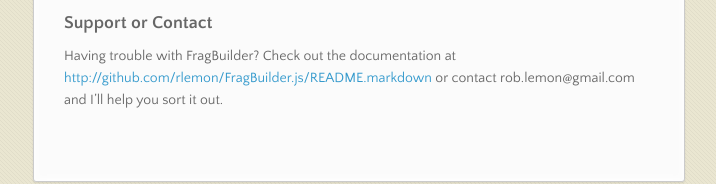
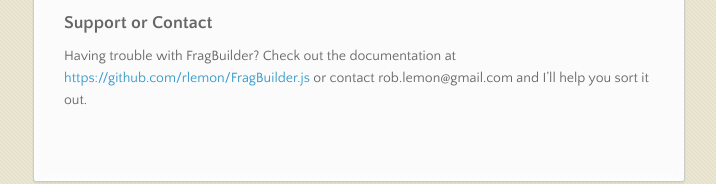
Before and after one commit to didxga/FragBuilder.js, a plain HTML site: page index.html in a window 1280 px wide. Shown: the part 1640-1824 px from the top of the page, without its empty margins (282-998 px from the left). Drawn offline with nearby package versions, Linux system fonts and the light colour scheme; a script that the page names is missing.

Commit message:
Update index.html

```diff
--- a/index.html
+++ b/index.html
@@ -89,7 +89,7 @@ var frag = FragBuilder(frag_input);
 
 <h3>Support or Contact</h3>
 
-<p>Having trouble with FragBuilder? Check out the documentation at <a href="http://github.com/rlemon/FragBuilder.js/README.markdown">http://github.com/rlemon/FragBuilder.js/README.markdown</a> or contact rob.lemon@gmail.com and I’ll help you sort it out.</p>
+<p>Having trouble with FragBuilder? Check out the documentation at <a href="https://github.com/rlemon/FragBuilder.js/blob/master/README.markdown">https://github.com/rlemon/FragBuilder.js</a> or contact rob.lemon@gmail.com and I’ll help you sort it out.</p>
       </section>
       <footer>
         <p>Project maintained by <a href="https://github.com/rlemon">rlemon</a></p>
```
